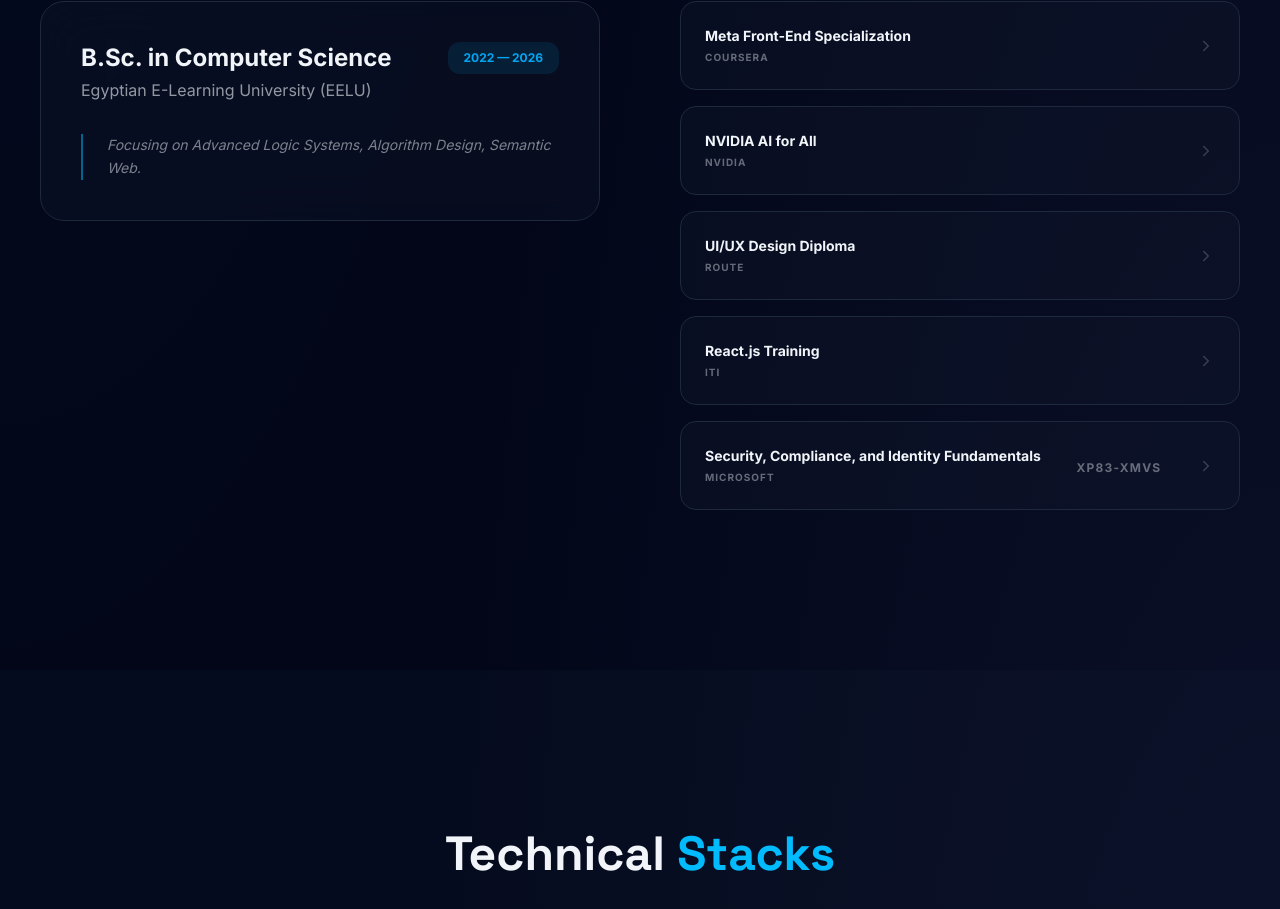
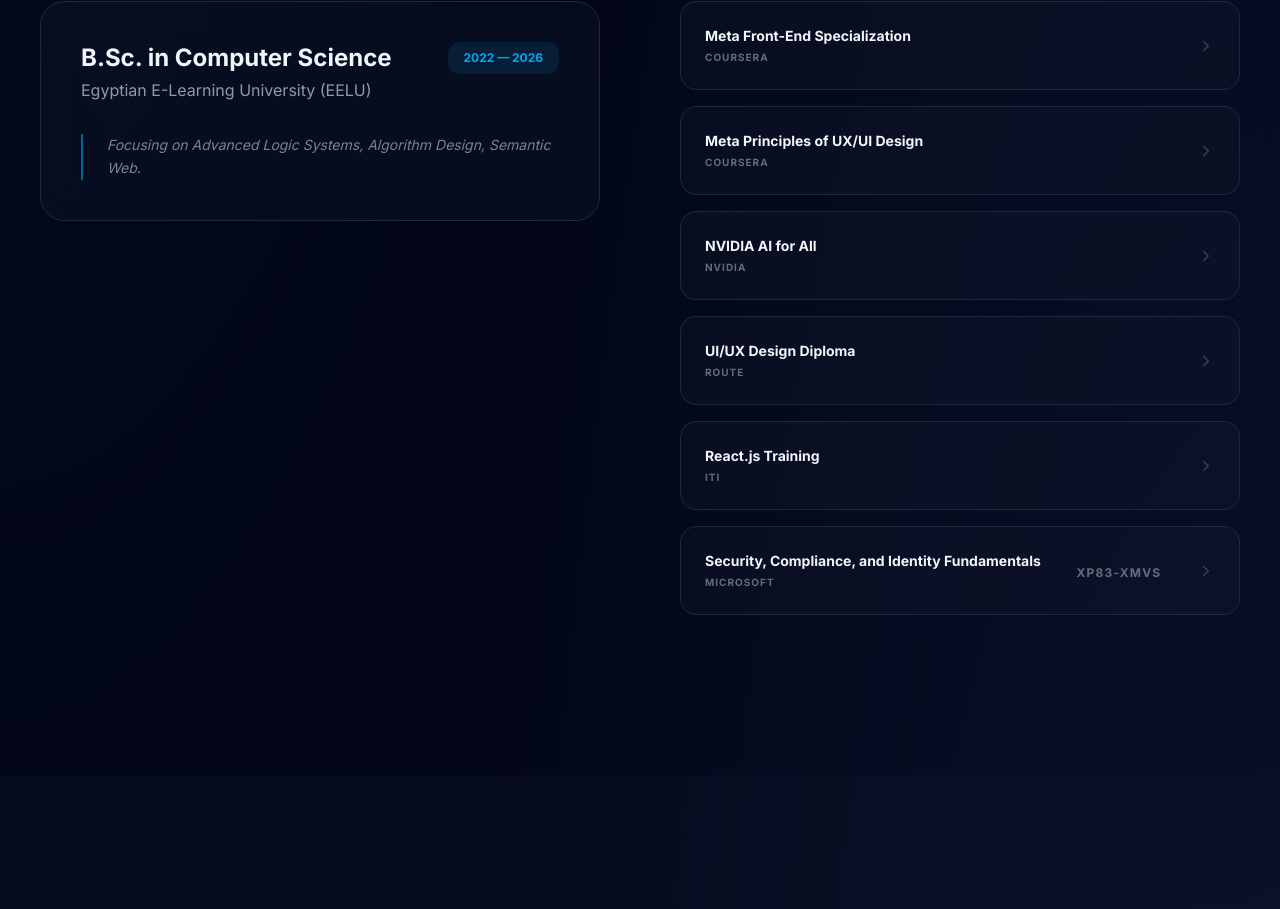
Before and after one commit to Kamaleldin-Wasim/Portfolio, a React (Vite) app: page / in a window 1280 px wide. Shown: the part 3993-4902 px from the top of the page. Built offline with nearby package versions, Linux system fonts and the light colour scheme.

Commit message:
Portfolio

```diff
--- a/src/App.jsx
+++ b/src/App.jsx
@@ -75,6 +75,7 @@
   },
   certifications: [
     { title: "Meta Front-End Specialization", issuer: "Coursera", link: "https://coursera.org/share/ed941dde2dd91796c6d5a2e045b017d9" },
+    { title: "Meta Principles of UX/UI Design", issuer: "Coursera", link: "https://coursera.org/share/60c76829ea6828da99d195102ebdf8c5" },
     { title: "NVIDIA AI for All", issuer: "NVIDIA" },
     { title: "UI/UX Design Diploma", issuer: "Route" },
     { title: "React.js Training", issuer: "ITI" },
```
